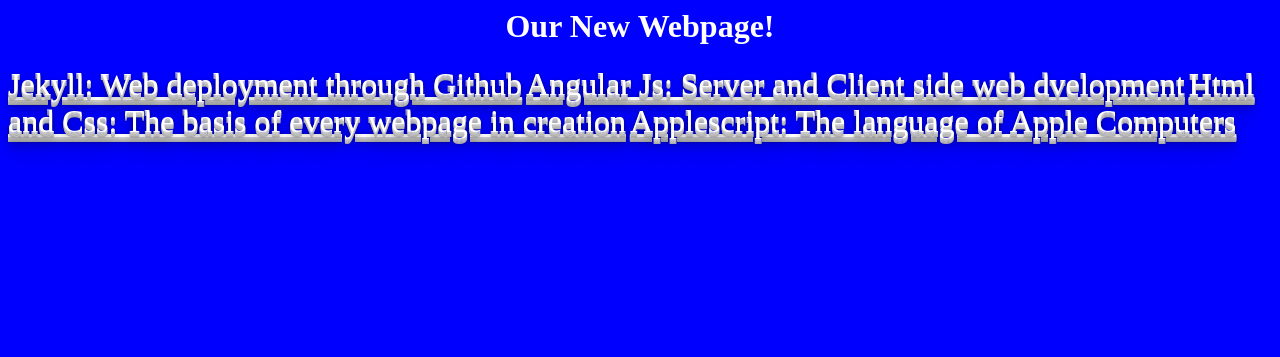
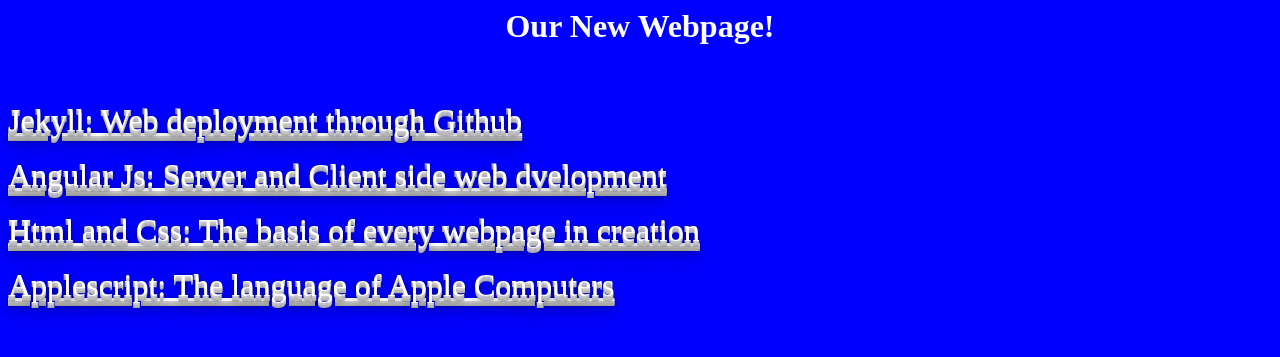
Before and after one commit to rhochgraf21/rhochgraf21.github.io2, a Jekyll site: the page index.html, which Jekyll copies as it is, in a window 1280 px wide. Shown: the top 357 px of the page. Built offline with Jekyll 4.4.1, drawn with Linux system fonts in a browser that asks for light colours.

Commit message:
Update index.html

```diff
--- a/index.html
+++ b/index.html
@@ -2,11 +2,11 @@
 <body>
 <link rel='stylesheet' href='css/stylesheet.css'/>
 <div class="home">
-  <h1 class="page-heading" style = "text-align: center;">Our New Webpage!</h1>
-  <a href = "Jekyll static website deployement gitbhub.rtf">Jekyll: Web deployment through Github</a>
-  <a href = "angularjs help.rtf">Angular Js: Server and Client side web dvelopment</a>
-  <a href = "html and css guide.rtf">Html and Css: The basis of every webpage in creation</a>
-  <a href = "applescript.rtf">Applescript: The language of Apple Computers</a>
+  <h1 class="page-heading" style = "text-align: center;">Our New Webpage!</h1><br></br>
+  <a href = "Jekyll static website deployement gitbhub.rtf">Jekyll: Web deployment through Github</a><br></br>
+  <a href = "angularjs help.rtf">Angular Js: Server and Client side web dvelopment</a><br></br>
+  <a href = "html and css guide.rtf">Html and Css: The basis of every webpage in creation</a><br></br>
+  <a href = "applescript.rtf">Applescript: The language of Apple Computers</a><br></br>
 
 
 
```
